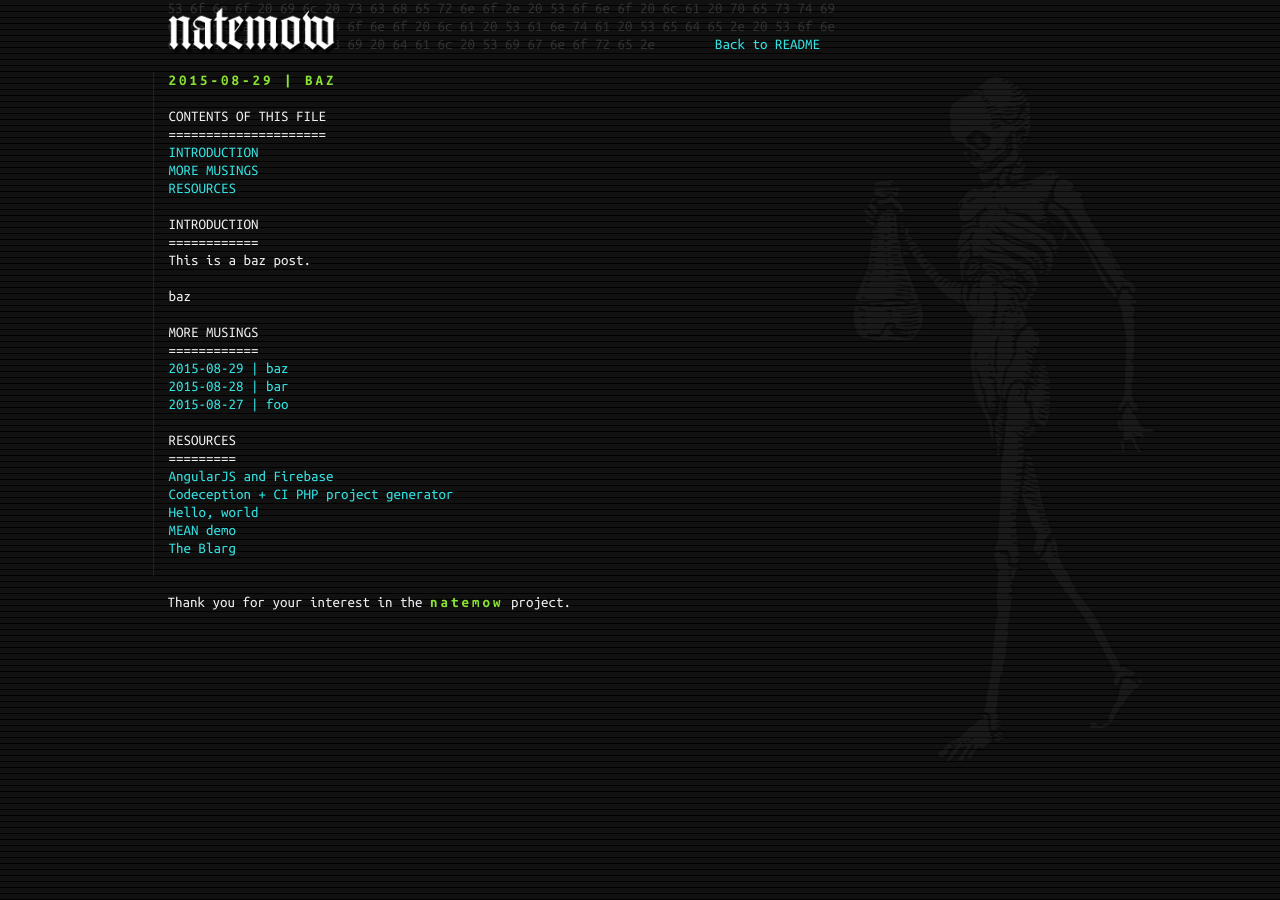
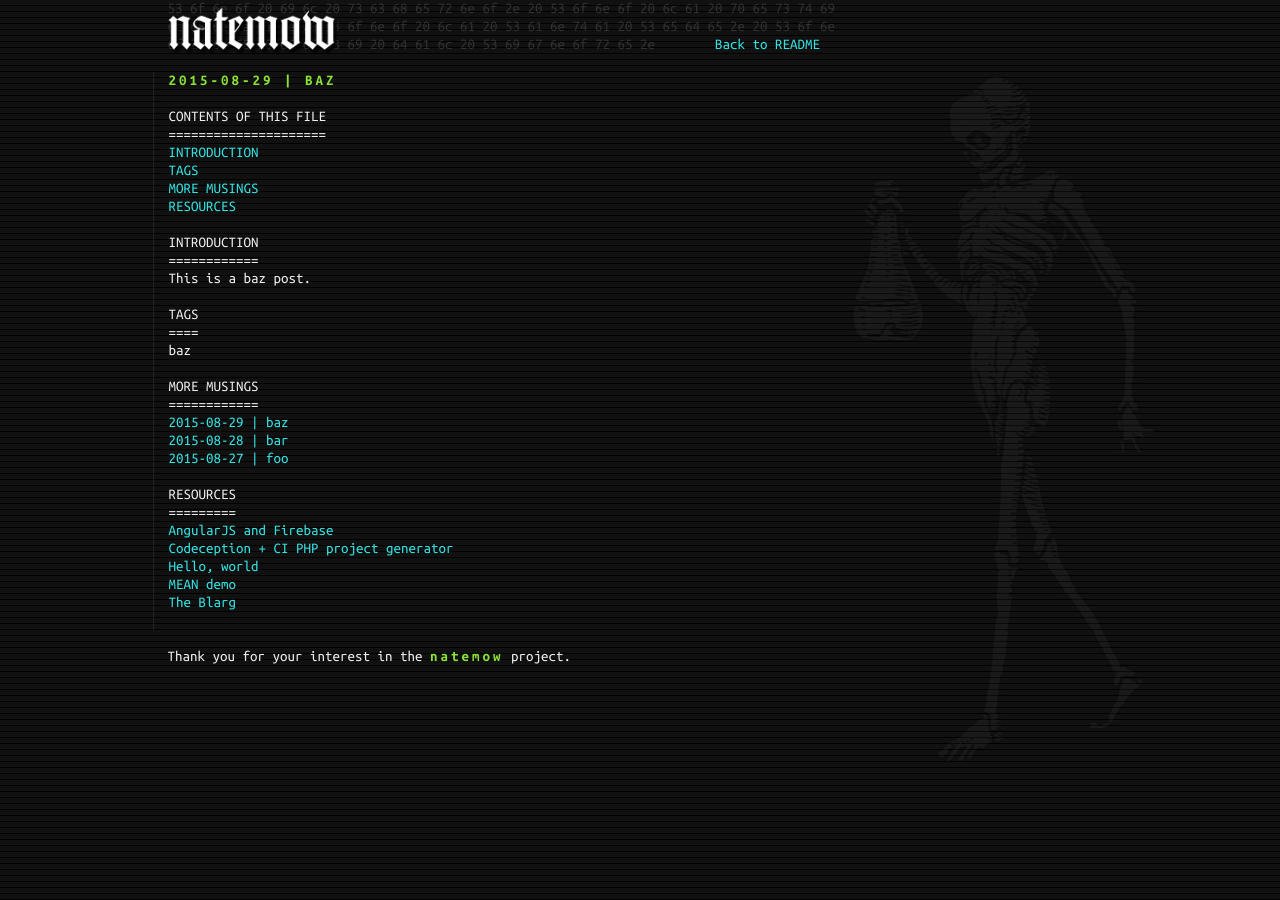
Before and after one commit to natemow/natemow.github.io, a Jekyll site: the page built from _posts/2015-08-29-baz.md, in a window 1280 px wide. Built offline with Jekyll 4.4.1, drawn with Linux system fonts in a browser that asks for light colours; nearby versions of some CDN libraries.

Commit message:
Added test blog stuff.

```diff
--- a/_layouts/default.html
+++ b/_layouts/default.html
@@ -14,6 +14,7 @@
 
         {% if page.tags.first == "blog" %}
 
+          <h2>Tags</h2>
           <p>{{ page.tags | join: ', ' | remove_first: "blog, " }}</p>
 
           <h2>More musings</h2>
```
